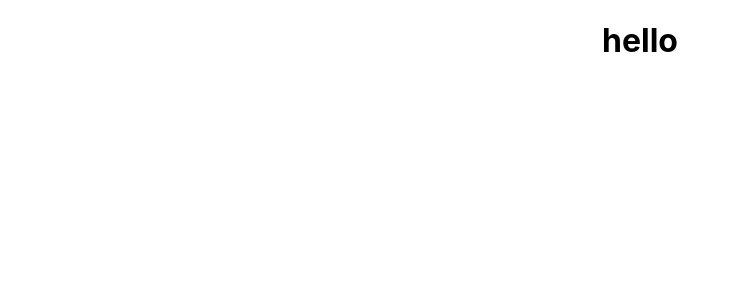
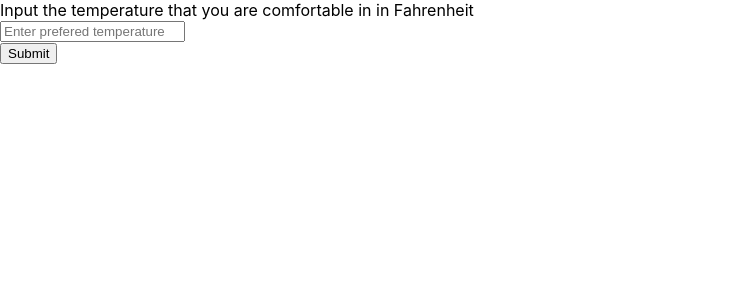
Before and after one commit to joshuajy03/purdueweather, a React (Create React App) app: page / in a window 1280 px wide. Shown: the top 300 px of the page, without its empty margins (0-740 px from the left). Built offline with nearby package versions, Linux system fonts and the light colour scheme.

Commit message:
Added a label, text field, and submit button to let user input and submit prefered temperature

```diff
--- a/src/components/Home.jsx
+++ b/src/components/Home.jsx
@@ -4,8 +4,17 @@ import './WebPage.css';
 
 function Home() {
   return (
-    <div className="home">
-        <h1> hello</h1>
+    <div className="home" align = "left">
+        <label>
+          Input the temperature that you are comfortable in in Fahrenheit
+        </label>
+        <br></br>
+        <input type = "text" id = "comft_temp" placeholder = "Enter prefered temperature">
+        </input>
+        <br></br>
+        <button>
+          Submit
+        </button>
     </div>
   );
 }
```
